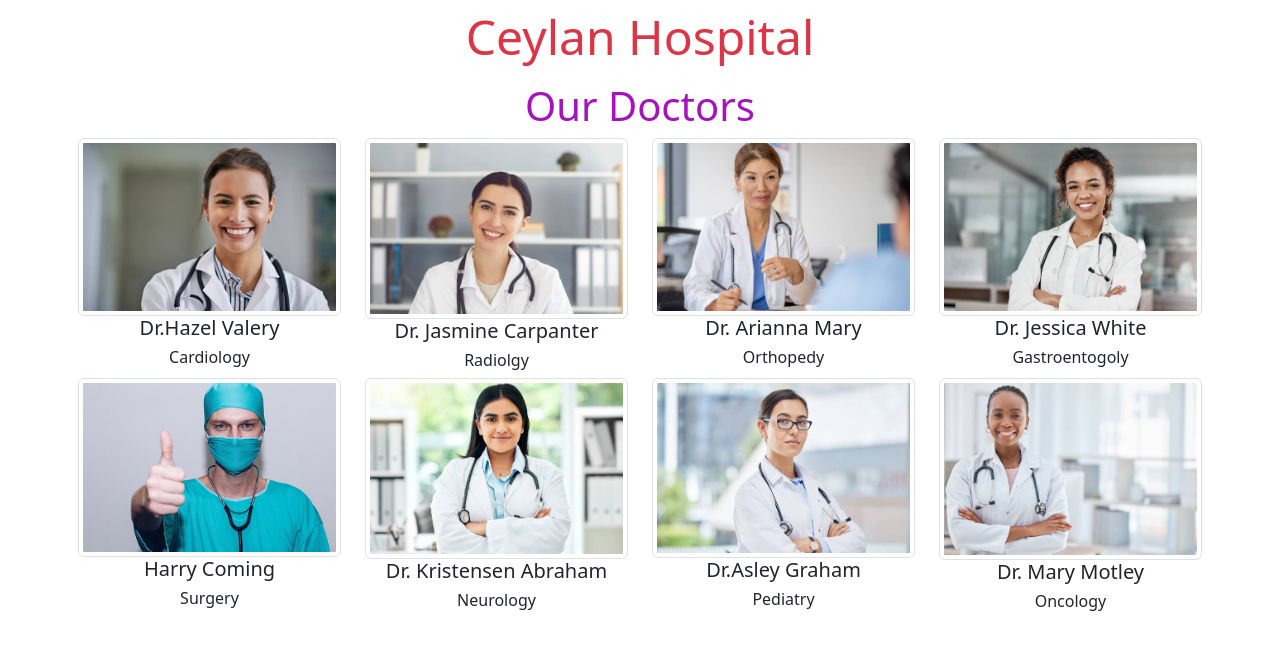
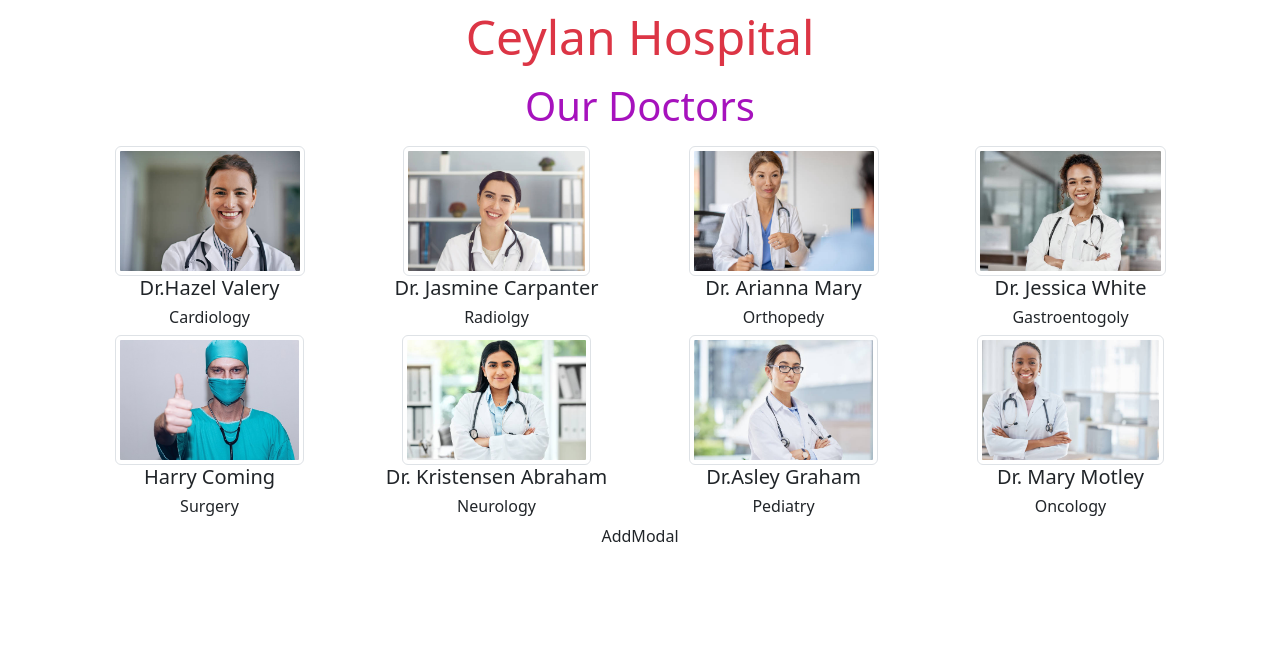
Before and after one commit to axel-ac/appoinment-hospital, a React (Create React App) app: page / in a window 1280 px wide. Shown: the top 650 px of the page. Built offline with nearby package versions, Linux system fonts and the light colour scheme.

Commit message:
addmodal

```diff
--- a/src/components/AddModal.jsx
+++ b/src/components/AddModal.jsx
@@ -0,0 +1,9 @@
+
+
+const AddModal = () => {
+  return (
+    <div>AddModal</div>
+  )
+}
+
+export default AddModal
--- a/src/components/Doctors.jsx
+++ b/src/components/Doctors.jsx
@@ -1,24 +1,26 @@
 import Container from "react-bootstrap/Container";
 import Row from "react-bootstrap/Row";
 import Col from "react-bootstrap/Col";
+import AddModal from "./AddModal";
 
 const Doctors = ({ doctors }) => {
   console.log(doctors);
   return (
     <Container className="p-2">
-      <h3 className="display-6" style={{ color: "rgb(166,18,189)" }}>
+      <h3 className="display-6 mb-3" style={{ color: "rgb(166,18,189)" }}>
         {" "}
         Our Doctors
       </h3>
-      <Row>
+      <Row className="justify-content-center">
         {doctors.map((doctor, index) => (
           <Col key={(index)} xs={6} sm={4} md={3}>
-            <img src={doctor.img} alt={doctor.name} className="img-thumbnail" />
+            <img src={doctor.img} alt={doctor.name} className="img-thumbnail doctor-img" />
             <h5>{doctor.name}</h5>
             <h6>{doctor.dep}</h6>
           </Col>
         ))}
       </Row>
+      <AddModal/>
     </Container>
   );
 };
```
